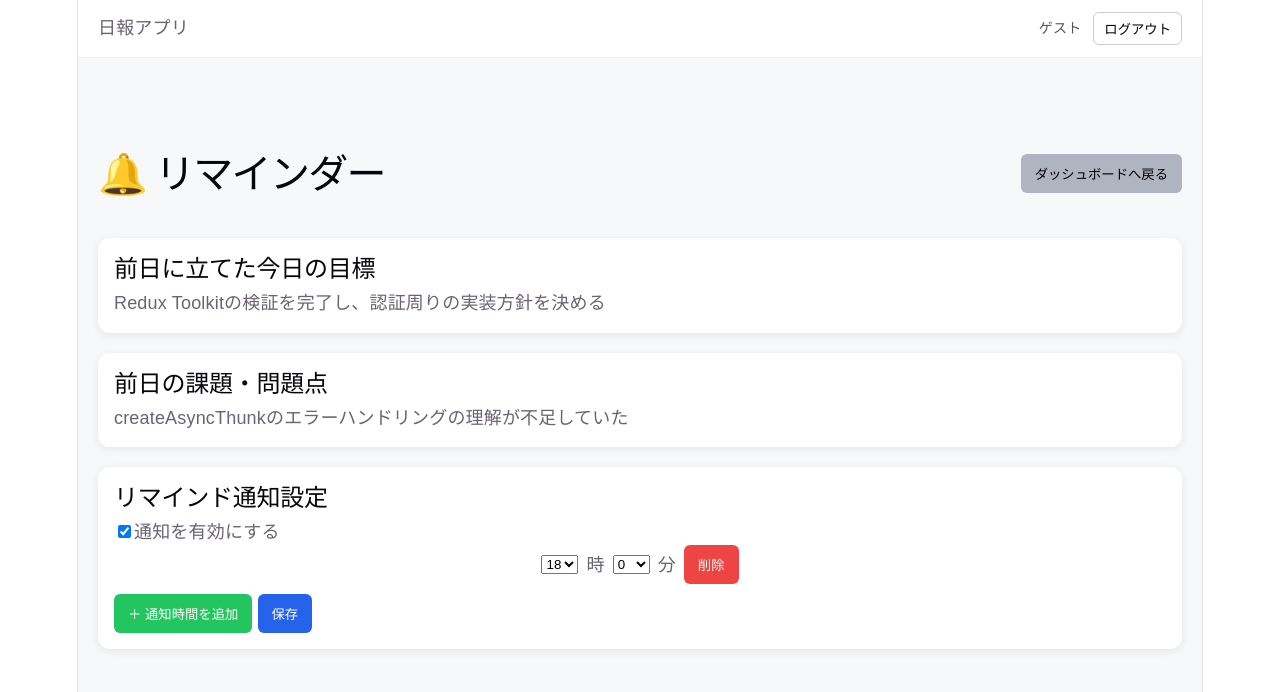
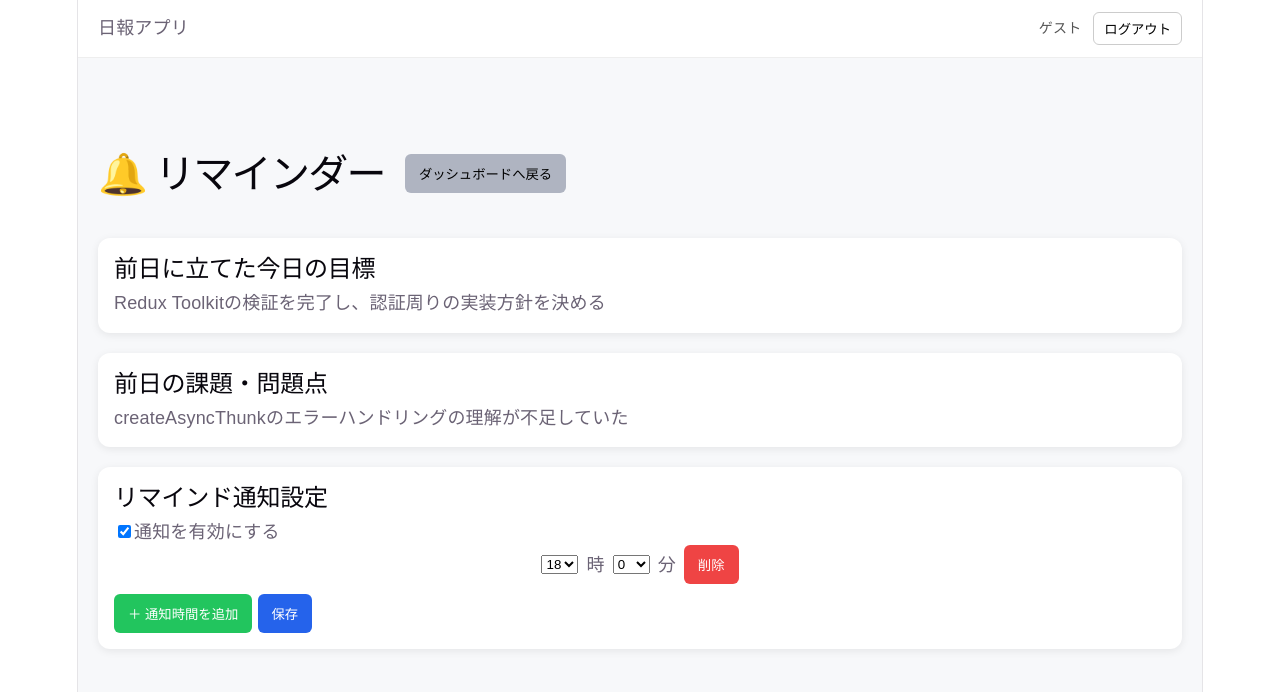
Before and after one commit to tokoMatsubara/Nippo_group7, a React app in the folder frontend/: page /remind in a window 1280 px wide. Shown: the top 692 px of the page. Built offline with nearby package versions, Linux system fonts and the light colour scheme; the HTML template or start-up script is replaced by a standard one.

Commit message:
各画面のヘッダーのボタンを左詰めに修正

```diff
--- a/frontend/src/styles/common.css
+++ b/frontend/src/styles/common.css
@@ -91,8 +91,9 @@
 /* 各画面のタイトル用 */
 .header {
     display: flex;
-    justify-content: space-between;
+    justify-content: flex-start;
     align-items: center;
+    gap: 20px;
     margin-bottom: 20px;
 }
 
```
